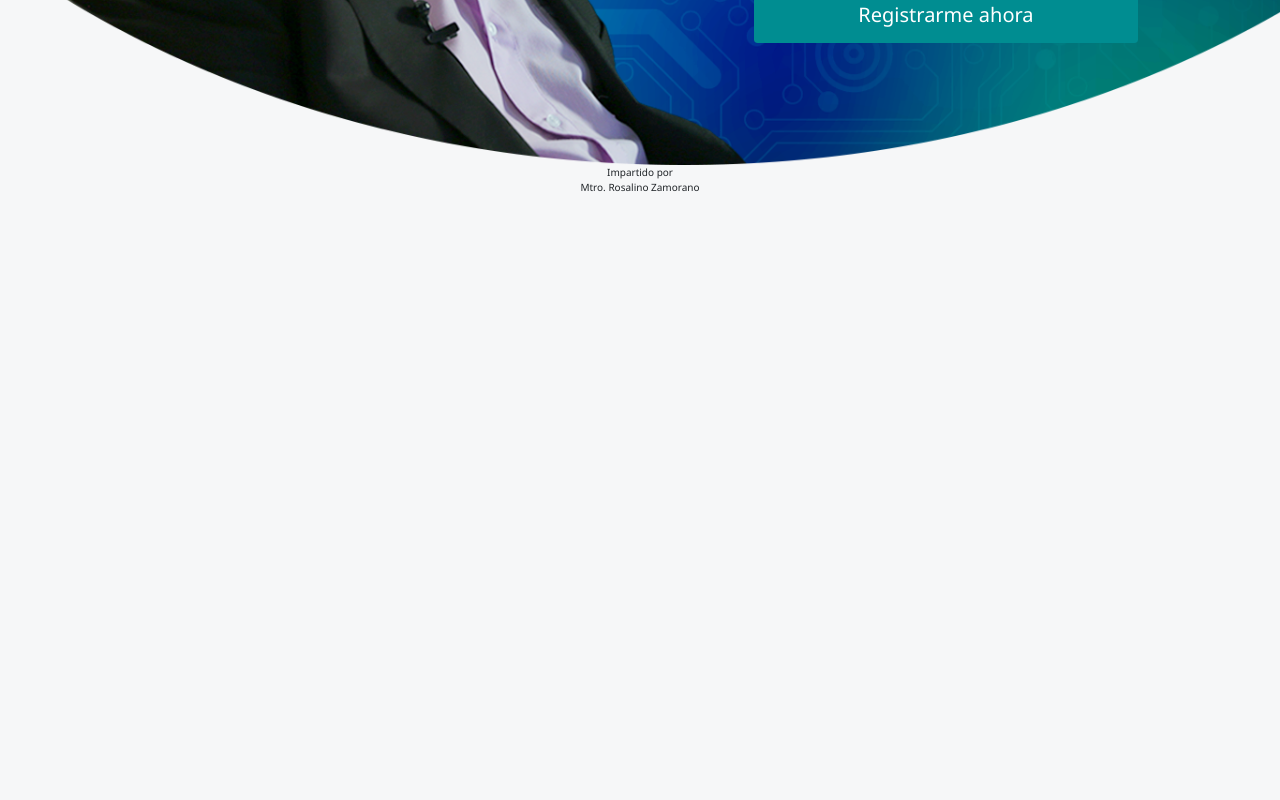
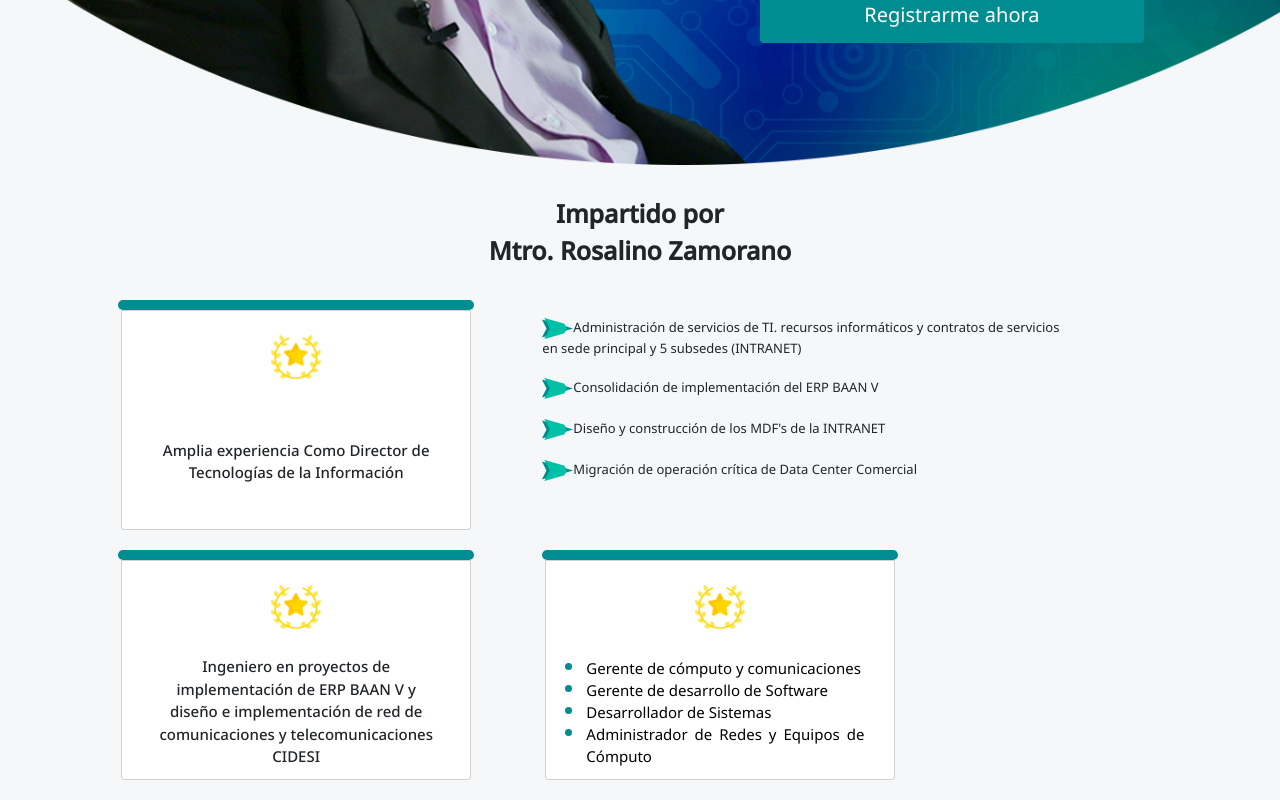
Before and after one commit to tellez0011/InnovationLabsMockUp, an Angular app: page /mockUp in a window 1280 px wide. Shown: the part 1031-1831 px from the top of the page. Before the commit the page ends 1236 px from the top, so only its background shows below. Built offline with nearby package versions, Linux system fonts and the light colour scheme.

Commit message:
contenido terminado

```diff
--- a/src/app/mockup/mockup.component.css
+++ b/src/app/mockup/mockup.component.css
@@ -24,6 +24,7 @@
     color: white;
     font-size: 4rem;
     padding: 6rem 6rem 2rem 6rem;
+    text-align: center;
 }
 
 .info {
@@ -33,7 +34,8 @@
     text-align: justify;
 
 }
-.highlight{
+
+.highlight {
     font-weight: 600;
 }
 
@@ -43,6 +45,13 @@
     align-items: center;
     justify-content: flex-end;
     padding: 21rem 13rem 10rem 10rem;
+}
+
+.register {
+    display: flex;
+    flex-direction: column;
+    align-items: center;
+    justify-content: center;
 }
 
 .imgRegister {
@@ -63,24 +72,26 @@
 }
 
 .topic p {
-    margin: 0; /* Elimina el margen */
+    margin: 0;
+    /* Elimina el margen */
     line-height: .8;
 }
 
-.formInfo{
+.formInfo {
     padding-top: 1rem;
     font-weight: 700;
     font-size: 2rem;
     text-wrap: nowrap;
 }
-.hour{
-    color:#008d91;
+
+.hour {
+    color: #008d91;
     text-align: center;
     font-size: 2rem;
     margin-bottom: 3rem;
 }
 
-.btn{
+.btn {
     color: white;
     font-size: 2rem;
     background-color: #008d91;
@@ -88,7 +99,94 @@
     width: 30vw;
 }
 
-.formInfo > p:first-child{
-color: white;
-font-weight: 400;
+.formInfo>p:first-child {
+    color: white;
+    font-weight: 400;
 }
+
+.contentContainer {
+    margin-top: 3rem;
+}
+
+.name {
+    font-size: 2.5rem;
+    font-weight: 600;
+}
+
+
+.bodyContainer {
+    display: grid;
+    grid-template-columns: 35% 65%;
+    column-gap: 5rem;
+    grid-row-gap: 2rem;
+    padding: 20px 59px 20px 100px;
+}
+
+.bar {
+    min-height: 1rem;
+    background-color: #008d91;
+    border-radius: 10px;
+    width: 356px;
+}
+
+.card {
+    display: grid;
+    grid-template-rows: 30% 70%;
+    align-items: center;
+    justify-items: center;
+    width: 350px;
+    height: 220px;
+    padding: 20px 30px 20px 30px;
+    gap: 2rem;
+    border-top-left-radius: 0;
+    border-top-right-radius: 0;
+}
+
+.card>p {
+    font-weight: 500;
+    font-size: 1.5rem;
+    text-align: center;
+}
+
+.list{
+    padding: 0px;
+}
+.listItem{
+    display: flex !important;
+    align-items: center !important;
+    justify-content: start !important;
+}
+.list  li {
+    font-size: 1.3rem ;
+    list-style-type: none;
+    margin-bottom: 2rem;
+    padding: 0px;
+}
+.list2 {
+    color: #008d91 ; /* Cambia 'tu_color_aquí' por el color que desees */
+    padding: 0px 0px 0px 10px;
+}
+.list2  li {
+    font-size: 2rem ;
+   text-align: justify;
+   line-height: 1.1;
+}
+
+.spanLi{
+    color: black !important;
+    font-size: 1.5rem;
+}
+
+.imgCard {
+    width: 50px;
+     /* Ajusta la altura según tus preferencias */
+     /* Esto asegura que la imagen se ajuste dentro del contenedor sin perder su relación de aspecto */
+}
+
+.contentForm{
+
+}
+
+.videoContainer{
+
+}
--- a/src/app/mockup/mockup.component.html
+++ b/src/app/mockup/mockup.component.html
@@ -17,7 +17,7 @@
             </p>
         </div>
         <div class="contentRegister">
-            <div>
+            <div class="register">
                 <img class="imgRegister" src="assets/imgs/8.png" alt="">
                 <div class="topic">
                     <p> TRANSFORMACIÓN</p>
@@ -27,18 +27,71 @@
                     <p>Impartida por el Mtro. Rosalino Zamorano</p>
                     <p class="hour">Martes 08 de Junio <br>
                         Vía ZOOM</p>
-                   </div>
-                   <div>
+                </div>
+                <div>
                     <button type="button" class="btn"> Registrarme ahora</button>
-                   </div>
+                </div>
             </div>
         </div>
     </div>
     <div class="contentContainer">
         <p class="text-center name"> Impartido por <br>
-        Mtro. Rosalino Zamorano</p>
-        <div class="grid ">
+            Mtro. Rosalino Zamorano</p>
+    </div>
 
+    <div class="bodyContainer">
+        <div class="d-flex flex-column justify-content-center align-items-center">
+            <div class="bar">
+            </div>
+            <div class="card">
+                <img class="imgCard" src="assets/imgs/5.png" alt="">
+                <p>
+                    Amplia experiencia Como
+                    Director de Tecnologías de la
+                    Información
+                </p>
+            </div>
         </div>
+        <div class="d-flex justify-content-center align-items-center listItem">
+                <ul class="list">
+                    <li><span><img src="assets/imgs/6.png" alt=""></span>Administración de servicios de TI. recursos informáticos y contratos de servicios <br> en sede principal y 5 subsedes (INTRANET)</li>
+                    <li><span><img src="assets/imgs/6.png" alt=""></span>Consolidación de implementación del ERP BAAN V</li>
+                    <li><span><img src="assets/imgs/6.png" alt=""></span>Diseño y construcción de los MDF's de la INTRANET</li>
+                    <li><span><img src="assets/imgs/6.png" alt=""></span>Migración de operación crítica de Data Center Comercial</li>
+                  </ul>
         </div>
+        <div class="d-flex flex-column justify-content-center align-items-center">
+            <div class="bar">
+            </div>
+            <div class="card">
+                <img class="imgCard" src="assets/imgs/5.png" alt="">
+                <p>
+                    Ingeniero en proyectos de
+                    implementación de ERP BAAN
+                    V y diseño e implementación
+                    de red de comunicaciones y
+                    telecomunicaciones CIDESI
+                </p>
+            </div>
+        </div>
+       <div class="d-flex align-items-md-start">
+        <div class="d-flex flex-column justify-content-center align-items-center">
+            <div class="bar">
+            </div>
+            <div class="card">
+                <img class="imgCard" src="assets/imgs/5.png" alt="">
+                <ul class="list2">
+                    <li><span class="spanLi">Gerente de cómputo y comunicaciones</span></li>
+                    <li><span class="spanLi">Gerente de desarrollo de Software</span></li>
+                    <li><span class="spanLi">Desarrollador de Sistemas</span></li>
+                    <li><span class="spanLi">Administrador de Redes y Equipos de Cómputo</span></li>
+                  </ul>
+            </div>
+        </div>
+       </div>
+    </div>
+
+    <div class="">
+
+    </div>
 </div>
```
